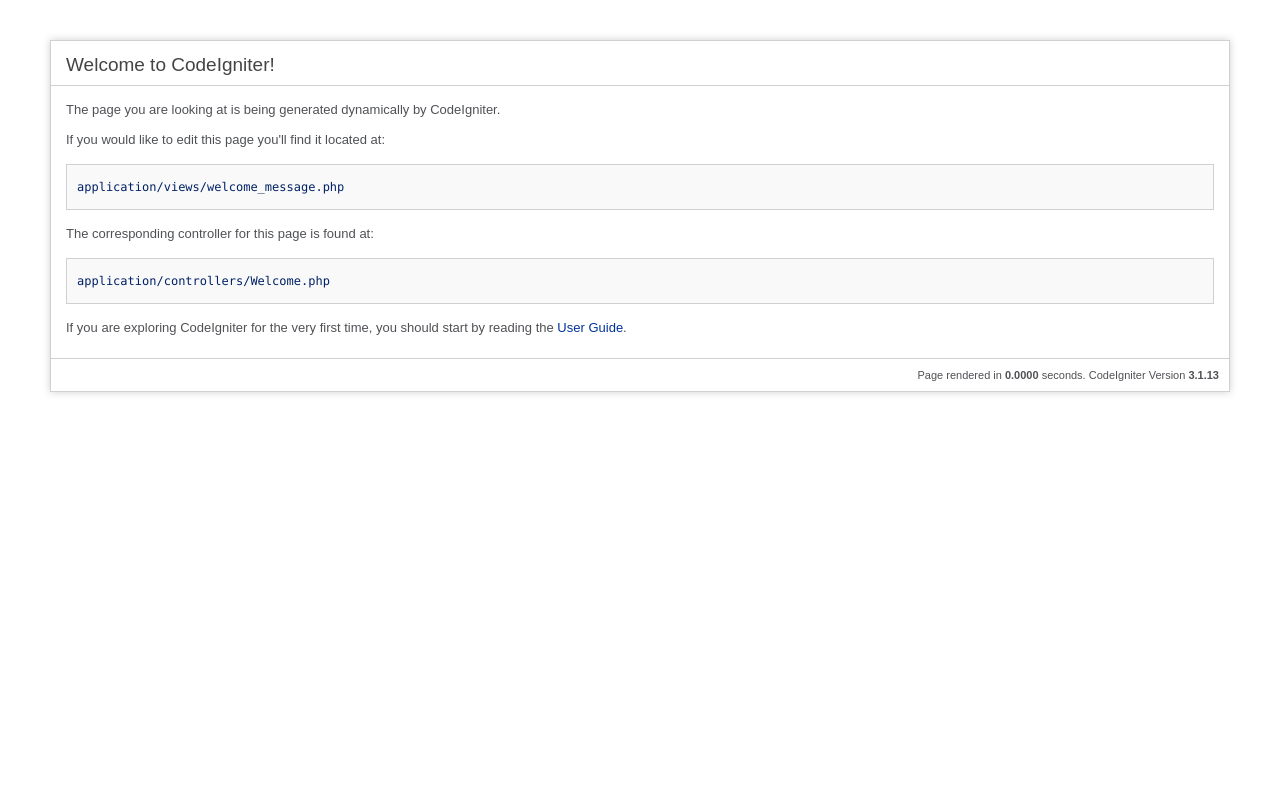
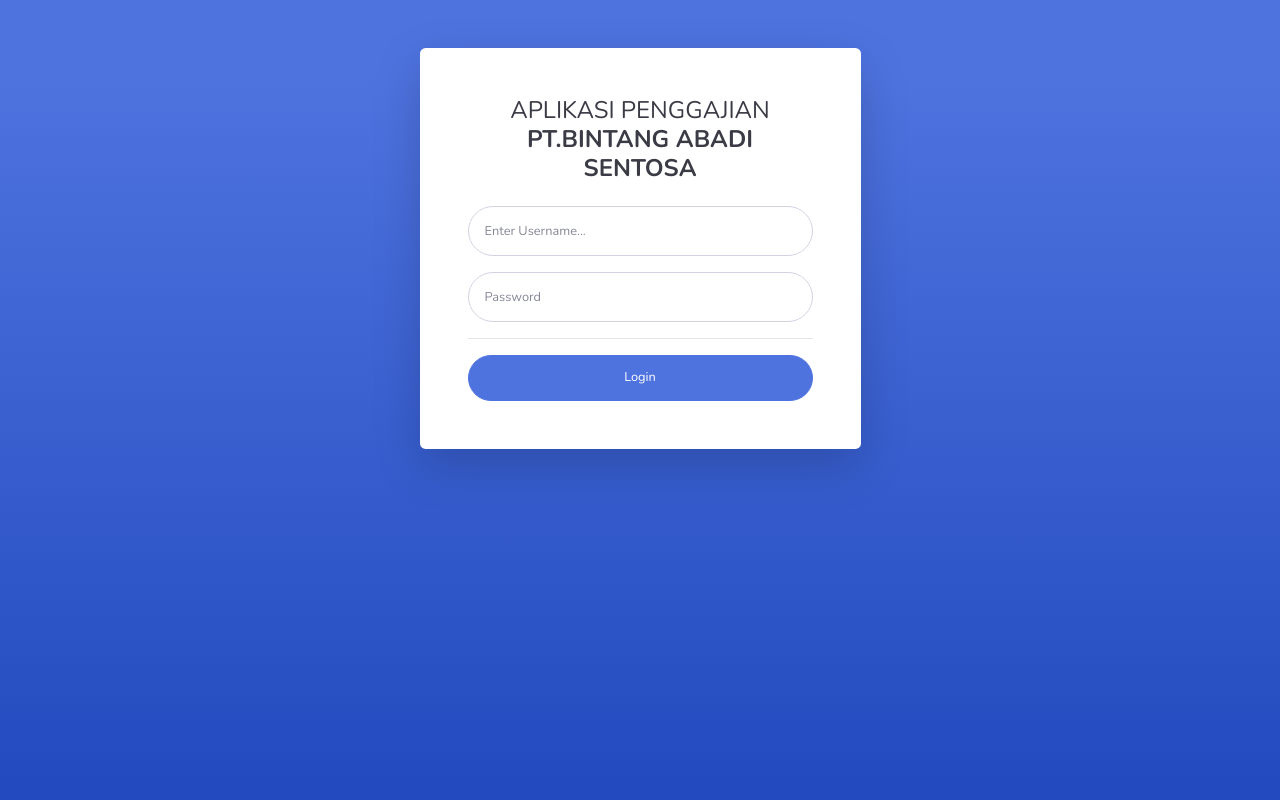
Before and after one commit to ripmannn/Empsi-wp2project, a CodeIgniter app: page /wp2project/ in a window 1280 px wide. Run offline with CodeIgniter, Linux system fonts and the light colour scheme.

Commit message:
nambahin hak akses & form login(not right)

```diff
--- a/application/controllers/Welcome.php
+++ b/application/controllers/Welcome.php
@@ -3,23 +3,10 @@
 
 class Welcome extends CI_Controller {
 
-	/**
-	 * Index Page for this controller.
-	 *
-	 * Maps to the following URL
-	 * 		http://example.com/index.php/welcome
-	 *	- or -
-	 * 		http://example.com/index.php/welcome/index
-	 *	- or -
-	 * Since this controller is set as the default controller in
-	 * config/routes.php, it's displayed at http://example.com/
-	 *
-	 * So any other public methods not prefixed with an underscore will
-	 * map to /index.php/welcome/<method_name>
-	 * @see https://codeigniter.com/userguide3/general/urls.html
-	 */
 	public function index()
 	{
-		$this->load->view('welcome_message');
+		$data['title'] = "Form Login";
+		$this->load->view('templates_admin/header', $data);
+		$this->load->view('formLogin');
 	}
 }
--- /dev/null
+++ b/application/views/formLogin.php
@@ -0,0 +1,83 @@
+
+<!DOCTYPE html>
+<html lang="en">
+
+<head>
+
+    <meta charset="utf-8">
+    <meta http-equiv="X-UA-Compatible" content="IE=edge">
+    <meta name="viewport" content="width=device-width, initial-scale=1, shrink-to-fit=no">
+    <meta name="description" content="">
+    <meta name="author" content="">
+
+    <title>SB Admin 2 - Login</title>
+
+    <!-- Custom fonts for this template-->
+    <link href="vendor/fontawesome-free/css/all.min.css" rel="stylesheet" type="text/css">
+    <link href="https://fonts.googleapis.com/css?family=Nunito:200,200i,300,300i,400,400i,600,600i,700,700i,800,800i,900,900i" rel="stylesheet">
+
+    <!-- Custom styles for this template-->
+    <link href="css/sb-admin-2.min.css" rel="stylesheet">
+
+</head>
+
+<body class="bg-gradient-primary">
+
+    <div class="container">
+
+        <!-- Outer Row -->
+        <div class="row justify-content-center">
+
+            <div class="col-xl-5 col-lg-6 col-md-7">
+
+                <div class="card o-hidden border-0 shadow-lg my-5">
+                    <div class="card-body p-0">
+                        <!-- Nested Row within Card Body -->
+                        <div class="row">
+                            <div class="col-lg-12">
+                                <div class="p-5">
+                                    <div class="text-center">
+                                        <h1 class="h4 text-gray-900 mb-4">APLIKASI PENGGAJIAN<br><b>PT.BINTANG ABADI SENTOSA</b></h1>
+                                    </div>
+                                    <form class="user">
+                                        <div class="form-group">
+                                            <input type="text" class="form-control form-control-user"
+                                                id="exampleInputEmail" aria-describedby="emailHelp"
+                                                placeholder="Enter Username..." name="Username">
+                                        </div>
+                                        <div class="form-group">
+                                            <input type="password" class="form-control form-control-user"
+                                                id="exampleInputPassword" placeholder="Password" name="Password">
+                                        </div>
+                                        <hr>
+                                        <a href="index.html" class="btn btn-primary btn-user btn-block">
+                                            Login
+                                        </a>
+
+                                    </form>
+
+                                </div>
+                            </div>
+                        </div>
+                    </div>
+                </div>
+
+            </div>
+
+        </div>
+
+    </div>
+
+    <!-- Bootstrap core JavaScript-->
+    <script src="vendor/jquery/jquery.min.js"></script>
+    <script src="vendor/bootstrap/js/bootstrap.bundle.min.js"></script>
+
+    <!-- Core plugin JavaScript-->
+    <script src="vendor/jquery-easing/jquery.easing.min.js"></script>
+
+    <!-- Custom scripts for all pages-->
+    <script src="js/sb-admin-2.min.js"></script>
+
+</body>
+
+</html>
--- a/application/views/welcome_message.php
+++ /dev/null
@@ -1,100 +0,0 @@
-<?php
-defined('BASEPATH') OR exit('No direct script access allowed');
-?><!DOCTYPE html>
-<html lang="en">
-<head>
-	<meta charset="utf-8">
-	<title>Welcome to CodeIgniter</title>
-
-	<style type="text/css">
-
-	::selection { background-color: #E13300; color: white; }
-	::-moz-selection { background-color: #E13300; color: white; }
-
-	body {
-		background-color: #fff;
-		margin: 40px;
-		font: 13px/20px normal Helvetica, Arial, sans-serif;
-		color: #4F5155;
-	}
-
-	a {
-		color: #003399;
-		background-color: transparent;
-		font-weight: normal;
-		text-decoration: none;
-	}
-
-	a:hover {
-		color: #97310e;
-	}
-
-	h1 {
-		color: #444;
-		background-color: transparent;
-		border-bottom: 1px solid #D0D0D0;
-		font-size: 19px;
-		font-weight: normal;
-		margin: 0 0 14px 0;
-		padding: 14px 15px 10px 15px;
-	}
-
-	code {
-		font-family: Consolas, Monaco, Courier New, Courier, monospace;
-		font-size: 12px;
-		background-color: #f9f9f9;
-		border: 1px solid #D0D0D0;
-		color: #002166;
-		display: block;
-		margin: 14px 0 14px 0;
-		padding: 12px 10px 12px 10px;
-	}
-
-	#body {
-		margin: 0 15px 0 15px;
-		min-height: 96px;
-	}
-
-	p {
-		margin: 0 0 10px;
-		padding:0;
-	}
-
-	p.footer {
-		text-align: right;
-		font-size: 11px;
-		border-top: 1px solid #D0D0D0;
-		line-height: 32px;
-		padding: 0 10px 0 10px;
-		margin: 20px 0 0 0;
-	}
-
-	#container {
-		margin: 10px;
-		border: 1px solid #D0D0D0;
-		box-shadow: 0 0 8px #D0D0D0;
-	}
-	</style>
-</head>
-<body>
-
-<div id="container">
-	<h1>Welcome to CodeIgniter!</h1>
-
-	<div id="body">
-		<p>The page you are looking at is being generated dynamically by CodeIgniter.</p>
-
-		<p>If you would like to edit this page you'll find it located at:</p>
-		<code>application/views/welcome_message.php</code>
-
-		<p>The corresponding controller for this page is found at:</p>
-		<code>application/controllers/Welcome.php</code>
-
-		<p>If you are exploring CodeIgniter for the very first time, you should start by reading the <a href="userguide3/">User Guide</a>.</p>
-	</div>
-
-	<p class="footer">Page rendered in <strong>{elapsed_time}</strong> seconds. <?php echo  (ENVIRONMENT === 'development') ?  'CodeIgniter Version <strong>' . CI_VERSION . '</strong>' : '' ?></p>
-</div>
-
-</body>
-</html>
```
Also changed, not shown: application/controllers/admin/DataPegawai.php (+12 -0 lines), application/views/admin/dataPegawai.php (+7 -1 lines), application/views/admin/formTambahPegawai.php (+22 -0 lines), application/views/admin/formUpdatePegawai.php (+28 -0 lines), assets/photo/aerial1.jpeg (added), assets/photo/aerial2.jpeg (added), assets/photo/aerial3.jpeg (added).
